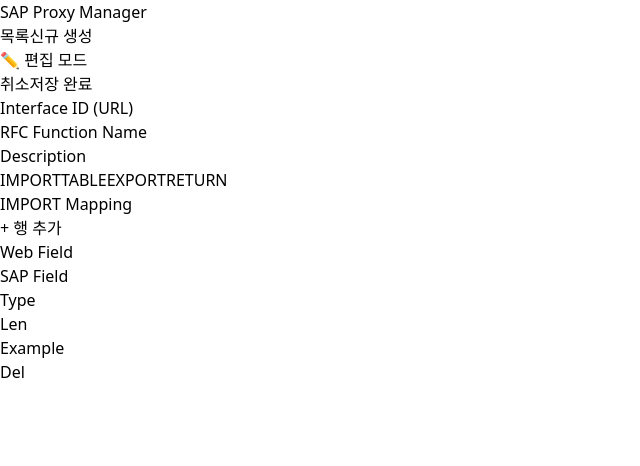
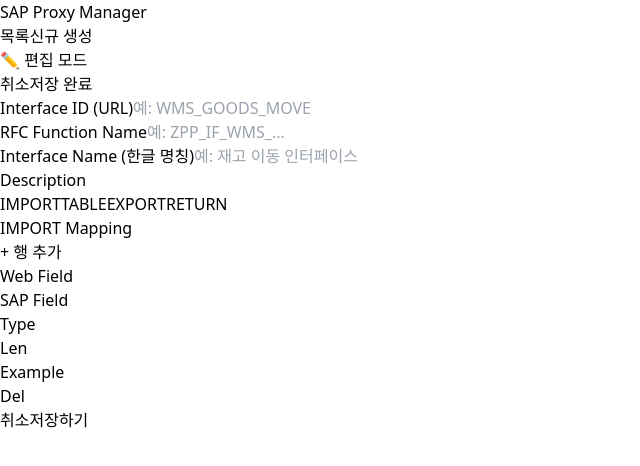
Before and after one commit to Dalguring/web-sap-proxy, a React app in the folder src/main/frontend/: page /new in a window 1280 px wide. Shown: the top 466 px of the page, without its empty margins (0-640 px from the left). Built offline with nearby package versions, Linux system fonts and the light colour scheme; the HTML template or start-up script is replaced by a standard one.

Commit message:
feat: 다수 기능 및 validation 추가 - 삭제 기능 추가 - 동일 인터페이스 생성 불가능 validation 추가 - interface name 입력란 추가

```diff
--- a/src/main/frontend/src/pages/InterfaceEditor.tsx
+++ b/src/main/frontend/src/pages/InterfaceEditor.tsx
@@ -3,15 +3,20 @@
 import client from '../api/client';
 import type { InterfaceDefinition } from '../types/interface';
 
+// SAP 타입 정의
+const SAP_TYPES = ['STRING', 'CHAR', 'DECIMAL', 'NUMBER', 'DATE', 'DATETIME', 'INT', 'ARRAY', 'STRUCT', 'TABLE'];
 const DETAIL_CACHE_PREFIX = 'cached_interface_detail_';
 
-// SAP Type 목록 정의
-const SAP_TYPES = ['STRING', 'CHAR', 'DECIMAL', 'NUMBER', 'DATE', 'DATETIME', 'INT', 'ARRAY', 'STRUCT', 'TABLE'];
-
-// 초기 빈 데이터
+// 초기 상태
 const initialInterface: InterfaceDefinition = {
-    id: '', name: '', description: '', rfcFunction: '',
-    importMapping: [], tableMapping: [], exportMapping: [], returnTableMapping: []
+    id: '',
+    name: '',
+    description: '',
+    rfcFunction: '',
+    importMapping: [],
+    tableMapping: [],
+    exportMapping: [],
+    returnTableMapping: []
 };
 
 type MappingType = 'import' | 'table' | 'export' | 'return';
@@ -20,12 +25,12 @@
     const { id } = useParams();
     const navigate = useNavigate();
 
-    // [상태 관리]
     const [isEditing, setIsEditing] = useState(false);
     const [activeTab, setActiveTab] = useState<MappingType>('import');
     const [def, setDef] = useState<InterfaceDefinition>(initialInterface);
     const [loading, setLoading] = useState(false);
 
+    // 초기 진입 로직
     useEffect(() => {
         if (id) {
             setIsEditing(false);
@@ -35,13 +40,13 @@
         }
     }, [id]);
 
+    // 상세 조회 (캐싱 적용)
     const fetchInterfaceDetail = async (interfaceId: string) => {
         const cacheKey = DETAIL_CACHE_PREFIX + interfaceId;
         const cached = sessionStorage.getItem(cacheKey);
 
         if (cached) {
             setDef(JSON.parse(cached));
-            setLoading(false);
             return;
         }
 
@@ -49,29 +54,29 @@
             setLoading(true);
             const response = await client.get(`/proxy/interfaces/${interfaceId}`);
             const result = response.data;
-            const dataMap = result.data?.interface || result.data;
+
             if (result.success && result.data) {
+                // 백엔드 응답이 Map 형태이므로 ID로 데이터 추출
                 const detailData = result.data[interfaceId] || Object.values(result.data)[0];
-
                 if (detailData) {
                     setDef(detailData);
                     sessionStorage.setItem(cacheKey, JSON.stringify(detailData));
                 } else {
-                    alert('인터페이스 상세 정보가 비어있습니다.');
+                    alert('상세 데이터가 없습니다.');
                 }
             } else {
-                alert(result.message || '인터페이스 정보를 찾을 수 없습니다.');
+                alert('데이터를 찾을 수 없습니다.');
                 navigate('/');
             }
         } catch (error) {
             console.error(error);
-            alert('데이터를 불러오는데 실패했습니다.');
+            alert('데이터 로딩 실패');
         } finally {
             setLoading(false);
         }
     };
 
-    // --- 헬퍼 함수 ---
+    // 헬퍼: 탭별 키값 매핑
     const getKeys = (type: MappingType) => {
         if (type === 'return') return { web: 'webReturnList', sap: 'sapReturnTable' };
         return { web: 'webFields', sap: 'sapTable' };
@@ -82,6 +87,7 @@
     };
 
     // --- 핸들러 ---
+
     const handleBasicChange = (e: React.ChangeEvent<HTMLInputElement>) => {
         setDef({ ...def, [e.target.name]: e.target.value });
     };
@@ -91,6 +97,7 @@
         callback(value);
     };
 
+    // 행 추가
     const addRow = (type: MappingType) => {
         const newDef = { ...def };
         if (type === 'import') {
@@ -106,6 +113,7 @@
         setDef(newDef);
     };
 
+    // 행 삭제
     const removeRow = (type: MappingType, index: number) => {
         const newDef = { ...def };
         if (type === 'import') newDef.importMapping.splice(index, 1);
@@ -115,6 +123,7 @@
         setDef(newDef);
     };
 
+    // 필드 값 변경
     const handleMappingChange = (type: 'import' | 'export', index: number, field: string, value: any) => {
         const newDef = { ...def };
         const list = type === 'import' ? newDef.importMapping : newDef.exportMapping;
@@ -123,6 +132,7 @@
         setDef(newDef);
     };
 
+    // 테이블 내부 필드 관련 핸들러
     const addTableField = (type: MappingType, tableIndex: number) => {
         const newDef = { ...def };
         const list = type === 'return' ? newDef.returnTableMapping : newDef.tableMapping;
@@ -154,34 +164,80 @@
         setDef(newDef);
     };
 
-    // --- 유효성 검사 및 저장 ---
-    const validate = (): boolean => {
+    // 유효성 검사 및 중복 체크
+    const validate = async (): Promise<boolean> => {
         if (!def.id || !def.rfcFunction) {
-            alert('기본 정보(ID, RFC Function)는 필수입니다.');
+            alert('ID와 RFC Function은 필수입니다.');
             return false;
+        }
+
+        // 신규 생성 시 중복 체크
+        if (!id) {
+            try {
+                const checkRes = await client.get(`/proxy/interfaces/${def.id.toUpperCase()}`);
+                if (checkRes.data.success) {
+                    alert(`이미 존재하는 ID입니다: ${def.id.toUpperCase()}`);
+                    return false;
+                }
+            } catch (e: any) {
+                if (e.response && e.response.status !== 404) {
+                    console.error("중복 체크 오류", e);
+                }
+            }
         }
         return true;
     };
 
+    // 저장
     const handleSave = async () => {
-        if (!validate()) return;
+        if (!(await validate())) return;
+
         try {
-            console.log('Saving...', def);
-            // TODO: 실제 API 저장 호출
+            // 대문자 자동 변환
+            const payload = {
+                ...def,
+                id: def.id.toUpperCase(),
+                rfcFunction: def.rfcFunction.toUpperCase()
+            };
 
+            await client.post('/admin/interfaces/save', payload);
+
+            // 캐시 초기화
             sessionStorage.removeItem('cached_interfaces');
-            if (def.id) {
-                sessionStorage.removeItem(DETAIL_CACHE_PREFIX + def.id);
+            if (payload.id) {
+                sessionStorage.removeItem(DETAIL_CACHE_PREFIX + payload.id);
             }
 
             alert('저장되었습니다.');
+            if (!id) {
+                navigate(`/edit/${payload.id}`);
+            } else {
+                setDef(payload);
                 setIsEditing(false);
-        } catch (e) {
-            alert('저장 실패');
+            }
+        } catch (e: any) {
+            alert(`저장 실패: ${e.response?.data?.message || e.message}`);
         }
     };
 
-    // --- 뷰 모드 렌더링 ---
+    // 삭제
+    const handleDelete = async () => {
+        if (!window.confirm(`정말 '${def.id}'를 삭제하시겠습니까?`)) return;
+
+        try {
+            await client.delete(`/admin/interfaces/${def.id}`);
+            sessionStorage.removeItem('cached_interfaces');
+            sessionStorage.removeItem(DETAIL_CACHE_PREFIX + def.id);
+            alert('삭제되었습니다.');
+            navigate('/');
+        } catch (e: any) {
+            alert(`삭제 실패: ${e.message}`);
+        }
+    };
+
+    if (loading) return <div>Loading...</div>;
+
+    // --- 뷰 모드 렌더링 (읽기 전용) ---
     const renderReadOnlyTable = (type: MappingType) => {
         const list = type === 'import' ? def.importMapping
                    : type === 'export' ? def.exportMapping
@@ -213,7 +269,6 @@
                         <col style={{ width: '5%' }} />
                         <col style={{ width: '15%' }} />
                     </colgroup>
-
                     <thead className="bg-gray-100 font-bold text-gray-700">
                         <tr>
                             {isTableType && (
@@ -275,9 +330,7 @@
         );
     };
 
-    if (loading) return <div>Loading...</div>;
-
-    // --- 뷰 모드 ---
+    // --- 메인 렌더링 (뷰 모드) ---
     if (!isEditing) {
         return (
             <div className="bg-white shadow-lg rounded-lg min-h-[80vh] p-8">
@@ -287,6 +340,7 @@
                             <span className="bg-blue-600 text-white text-xs px-2 py-1 rounded">IF ID</span>
                             {def.id}
                         </h1>
+                        <h2 className="text-xl text-gray-700 mt-2 font-semibold">{def.name || '(No Name)'}</h2>
                         <p className="text-gray-500 mt-1 text-sm">{def.description}</p>
                         <div className="mt-2 text-sm font-mono bg-gray-100 inline-block px-2 py-1 rounded text-gray-700">
                             RFC: <strong>{def.rfcFunction}</strong>
@@ -307,7 +361,7 @@
         );
     }
 
-    // --- 편집 모드 ---
+    // --- 메인 렌더링 (편집 모드) ---
     const { web, sap } = (activeTab === 'table' || activeTab === 'return') ? getKeys(activeTab) : { web: '', sap: '' };
 
     return (
@@ -322,8 +376,12 @@
 
             <div className="p-6 border-b bg-white">
                 <div className="grid grid-cols-2 gap-6 mb-4">
-                        <div><label className="block text-sm font-medium text-gray-700">Interface ID (URL)</label><input type="text" name="id" value={def.id} onChange={handleBasicChange} disabled={!!id} className="mt-1 block w-full border rounded p-2 bg-gray-50" /></div>
-                        <div><label className="block text-sm font-medium text-gray-700">RFC Function Name</label><input type="text" name="rfcFunction" value={def.rfcFunction} onChange={handleBasicChange} className="mt-1 block w-full border rounded p-2" /></div>
+                    <div><label className="block text-sm font-medium text-gray-700">Interface ID (URL)</label><input type="text" name="id" value={def.id} onChange={handleBasicChange} disabled={!!id} className="mt-1 block w-full border rounded p-2 bg-gray-50" placeholder="예: WMS_GOODS_MOVE" /></div>
+                    <div><label className="block text-sm font-medium text-gray-700">RFC Function Name</label><input type="text" name="rfcFunction" value={def.rfcFunction} onChange={handleBasicChange} className="mt-1 block w-full border rounded p-2" placeholder="예: ZPP_IF_WMS_..." /></div>
+                </div>
+                <div className="mb-4">
+                    <label className="block text-sm font-medium text-gray-700">Interface Name (한글 명칭)</label>
+                    <input type="text" name="name" value={def.name || ''} onChange={handleBasicChange} className="mt-1 block w-full border rounded p-2" placeholder="예: 재고 이동 인터페이스" />
                 </div>
                 <div><label className="block text-sm font-medium text-gray-700">Description</label><input type="text" name="description" value={def.description} onChange={handleBasicChange} className="mt-1 block w-full border rounded p-2" /></div>
             </div>
@@ -341,34 +399,25 @@
                         <button onClick={() => addRow(activeTab)} className="bg-green-600 text-white px-3 py-1 rounded text-sm hover:bg-green-700">+ {activeTab === 'table' || activeTab === 'return' ? '테이블 추가' : '행 추가'}</button>
                     </div>
 
+                    {/* 그리드 헤더 */}
                     {(activeTab === 'import' || activeTab === 'export') && (
                         <div className="grid grid-cols-12 gap-2 text-xs font-bold text-gray-500 uppercase px-2 mb-2">
-                                    <div className="col-span-3">Web Field</div>
-                                    <div className="col-span-3">SAP Field</div>
-                                    <div className="col-span-2">Type</div>
-                                    <div className="col-span-1 text-center">Len</div>
-                                    <div className="col-span-2 text-blue-600">Example</div>
-                                    <div className="col-span-1 text-center">Del</div>
+                             <div className="col-span-3">Web Field</div><div className="col-span-3">SAP Field</div><div className="col-span-2">Type</div><div className="col-span-1 text-center">Len</div><div className="col-span-2 text-blue-600">Example</div><div className="col-span-1 text-center">Del</div>
                         </div>
                     )}
 
+                    {/* Import / Export 편집 */}
                     {(activeTab === 'import' || activeTab === 'export') && (
                         <div className="space-y-2">
                             {(activeTab === 'import' ? def.importMapping : def.exportMapping)?.map((row: any, idx: number) => (
                                 <div key={idx} className="grid grid-cols-12 gap-2 items-center bg-gray-50 p-2 rounded border hover:bg-gray-100 transition-colors">
                                     <div className="col-span-3"><input type="text" value={row.webField} onChange={(e) => handleMappingChange(activeTab, idx, 'webField', e.target.value)} className="w-full border rounded p-1 text-sm" placeholder="Web"/></div>
                                     <div className="col-span-3"><input type="text" value={activeTab === 'export' ? row.sapParam : row.sapField} onChange={(e) => handleMappingChange(activeTab, idx, activeTab === 'export' ? 'sapParam' : 'sapField', e.target.value)} className="w-full border rounded p-1 text-sm bg-yellow-50" placeholder="SAP"/></div>
-
                                     <div className="col-span-2">
-                                                    <select
-                                                            value={row.type || 'STRING'}
-                                                            onChange={(e) => handleMappingChange(activeTab, idx, 'type', e.target.value)}
-                                                            className="w-full border rounded p-1 text-sm text-center bg-white"
-                                                    >
+                                        <select value={row.type || 'STRING'} onChange={(e) => handleMappingChange(activeTab, idx, 'type', e.target.value)} className="w-full border rounded p-1 text-sm text-center bg-white">
                                             {SAP_TYPES.map(t => <option key={t} value={t}>{t}</option>)}
                                         </select>
                                     </div>
-
                                     <div className="col-span-1"><input type="text" value={row.size || ''} onChange={(e) => handleNumberInput(e, (val) => handleMappingChange(activeTab, idx, 'size', val))} className="w-full border rounded p-1 text-sm text-center" placeholder="Len"/></div>
                                     <div className="col-span-2"><input type="text" value={row.example || ''} onChange={(e) => handleMappingChange(activeTab, idx, 'example', e.target.value)} className="w-full border rounded p-1 text-sm bg-blue-50" placeholder="예시"/></div>
                                     <div className="col-span-1 text-center"><button onClick={() => removeRow(activeTab, idx)} className="text-red-500 font-bold hover:bg-red-100 rounded w-6 h-6 flex items-center justify-center mx-auto">×</button></div>
@@ -377,6 +426,7 @@
                         </div>
                     )}
 
+                    {/* Table / Return 편집 */}
                     {(activeTab === 'table' || activeTab === 'return') && (
                         <div className="space-y-6">
                             {getTableList(activeTab)?.map((table: any, tIdx: number) => (
@@ -387,30 +437,21 @@
                                         <div className="flex-1"><input type="text" value={table[sap]} onChange={(e) => handleTablePropChange(activeTab, tIdx, sap, e.target.value)} className="w-full border rounded px-2 py-1 text-sm font-bold text-blue-800 bg-yellow-50" placeholder="SAP Table"/></div>
                                         <button onClick={() => removeRow(activeTab, tIdx)} className="bg-red-100 text-red-600 px-3 py-1 rounded text-xs font-bold ml-2">테이블 삭제</button>
                                     </div>
-
                                     <div className="p-3 bg-gray-50">
                                         <div className="flex justify-between mb-2"><span className="text-xs font-semibold text-gray-500">Fields Mapping</span><button onClick={() => addTableField(activeTab, tIdx)} className="text-blue-600 text-xs border bg-white px-2 py-1 rounded">+ 필드 추가</button></div>
                                         <div className="grid grid-cols-12 gap-2 text-[10px] text-gray-500 uppercase px-1 mb-1">
                                             <div className="col-span-3">Web</div><div className="col-span-3">SAP</div><div className="col-span-2">Type</div><div className="col-span-1 text-center">Len</div><div className="col-span-2 text-blue-600">Ex</div><div className="col-span-1"></div>
                                         </div>
-
                                         <div className="space-y-1">
                                             {table.fields?.map((field: any, fIdx: number) => (
                                                 <div key={fIdx} className="grid grid-cols-12 gap-2 items-center">
                                                     <div className="col-span-3"><input type="text" value={field.webField} onChange={(e) => handleTableFieldChange(activeTab, tIdx, fIdx, 'webField', e.target.value)} className="w-full border rounded p-1 text-sm"/></div>
                                                     <div className="col-span-3"><input type="text" value={field.sapField} onChange={(e) => handleTableFieldChange(activeTab, tIdx, fIdx, 'sapField', e.target.value)} className="w-full border rounded p-1 text-sm bg-yellow-50"/></div>
-
-                                                                    {/* [수정] Select Box로 변경 */}
                                                     <div className="col-span-2">
-                                                                        <select
-                                                                                value={field.type || 'STRING'}
-                                                                                onChange={(e) => handleTableFieldChange(activeTab, tIdx, fIdx, 'type', e.target.value)}
-                                                                                className="w-full border rounded p-1 text-sm text-center bg-white"
-                                                                        >
+                                                        <select value={field.type || 'STRING'} onChange={(e) => handleTableFieldChange(activeTab, tIdx, fIdx, 'type', e.target.value)} className="w-full border rounded p-1 text-sm text-center bg-white">
                                                             {SAP_TYPES.map(t => <option key={t} value={t}>{t}</option>)}
                                                         </select>
                                                     </div>
-
                                                     <div className="col-span-1"><input type="text" value={field.size || ''} onChange={(e) => handleNumberInput(e, (val) => handleTableFieldChange(activeTab, tIdx, fIdx, 'size', val))} className="w-full border rounded p-1 text-xs text-center"/></div>
                                                     <div className="col-span-2"><input type="text" value={field.example || ''} onChange={(e) => handleTableFieldChange(activeTab, tIdx, fIdx, 'example', e.target.value)} className="w-full border rounded p-1 text-xs bg-blue-50"/></div>
                                                     <div className="col-span-1 text-center"><button onClick={() => removeTableField(activeTab, tIdx, fIdx)} className="text-gray-400 hover:text-red-500 font-bold">×</button></div>
@@ -424,6 +465,18 @@
                     )}
                 </div>
             </div>
+
+            <div className="p-4 border-t bg-gray-100 flex justify-between">
+                <div>
+                    {id && (
+                        <button onClick={handleDelete} className="px-4 py-2 bg-red-100 text-red-600 border border-red-200 rounded shadow-sm hover:bg-red-200 font-bold">삭제</button>
+                    )}
+                </div>
+                <div className="flex gap-3">
+                    <button onClick={() => id ? setIsEditing(false) : navigate('/')} className="px-4 py-2 bg-white border border-gray-300 rounded shadow-sm text-gray-700 hover:bg-gray-50">취소</button>
+                    <button onClick={handleSave} className="px-6 py-2 bg-blue-600 text-white rounded shadow-sm hover:bg-blue-700 font-bold">저장하기</button>
+                </div>
+            </div>
         </div>
     );
 };
```
Also changed, not shown: src/main/frontend/src/pages/InterfaceList.tsx (+22 -2 lines). Lines whose indentation alone changed are shown as unchanged.
